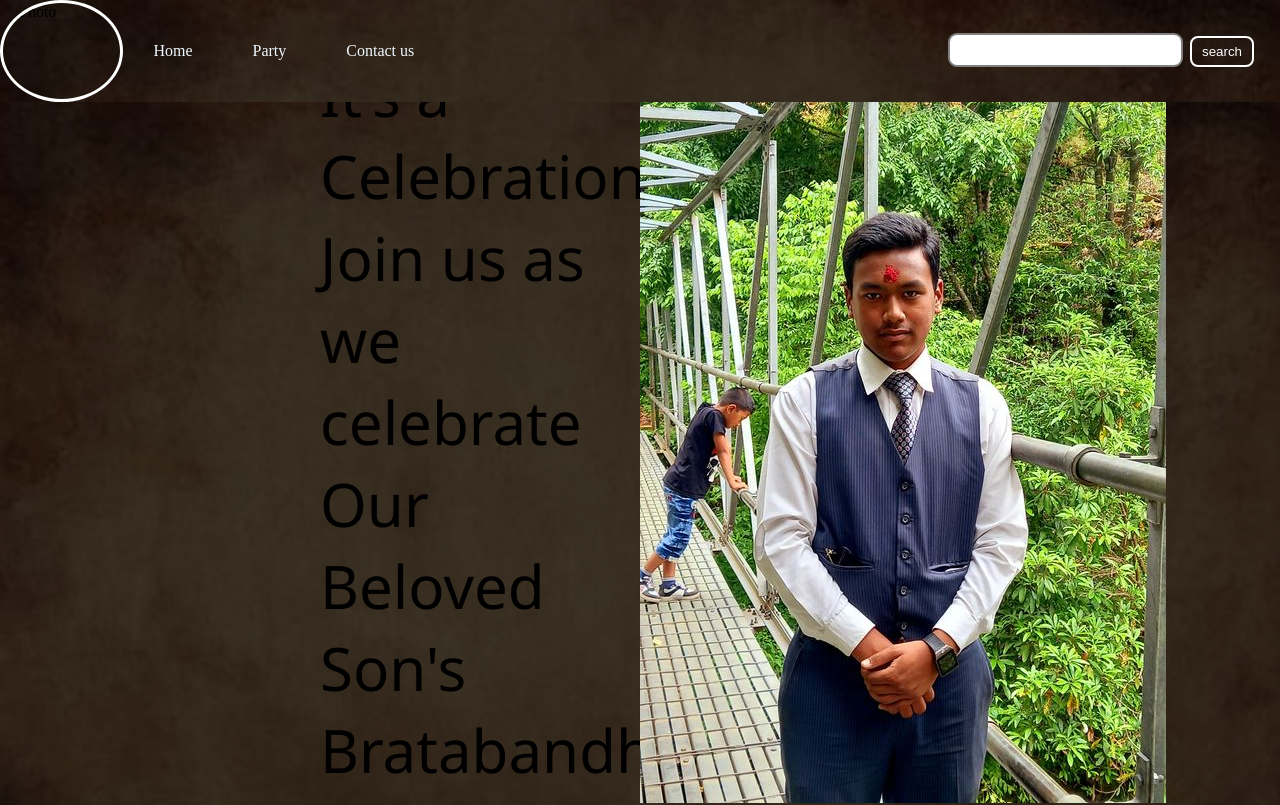
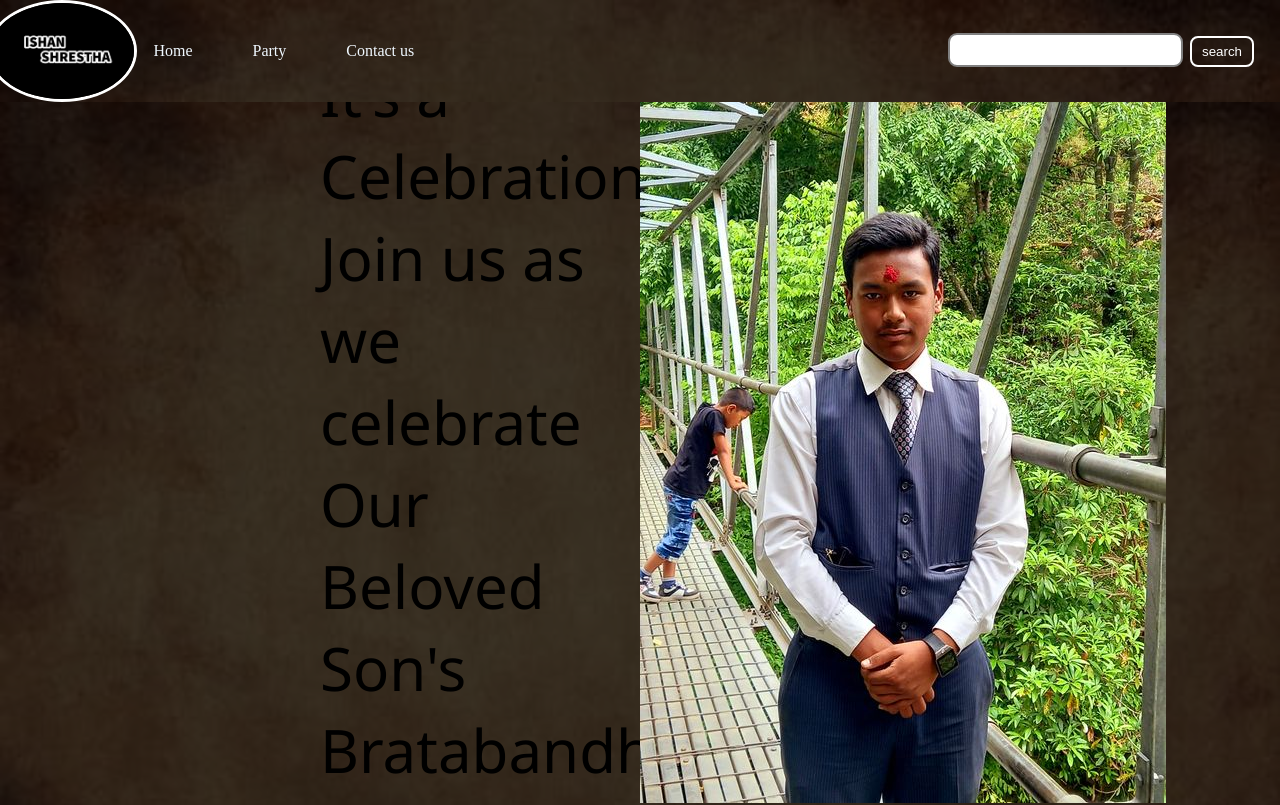
Before and after one commit to ishanog/ok, a plain HTML site: page index.html in a window 1280 px wide. Shown: the top 805 px of the page. Drawn offline with Linux system fonts and the light colour scheme; files whose address does not match are found by name.

Commit message:
Update index.html

```diff
--- a/index.html
+++ b/index.html
@@ -12,7 +12,7 @@
 <body>
     <nav class="navbar background">
     <ul class="nav-list">
-        <div class="logo"><img src="img/My Post (2).png" height="350px" width="275px" alt="Photo"></div>
+        <div class="logo"><img src="My Post (2).png" height="350px" width="275px" alt="Photo"></div>
         <li> <a href="#home">Home</a> </li>
         <li> <a href="#party">Party</a></li>
         <li> <a href="#contact">Contact us</a></li>
```
